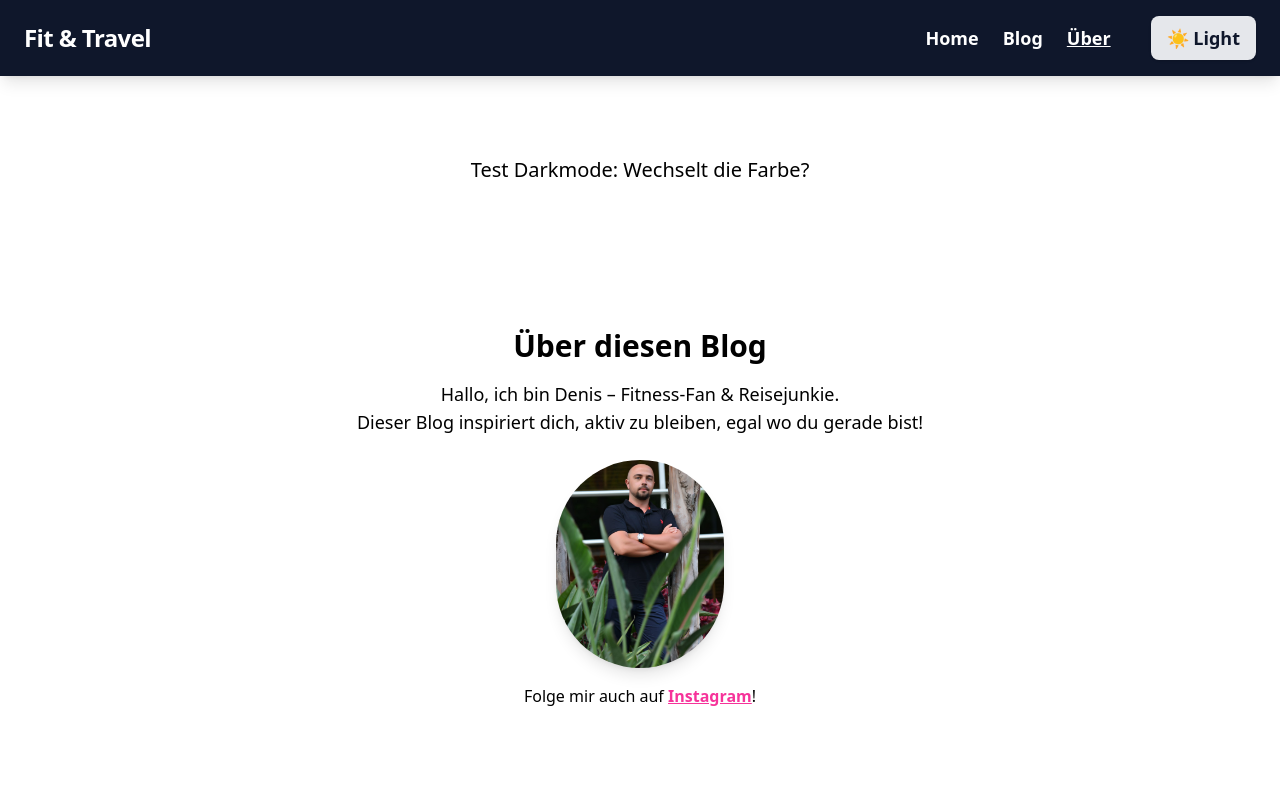
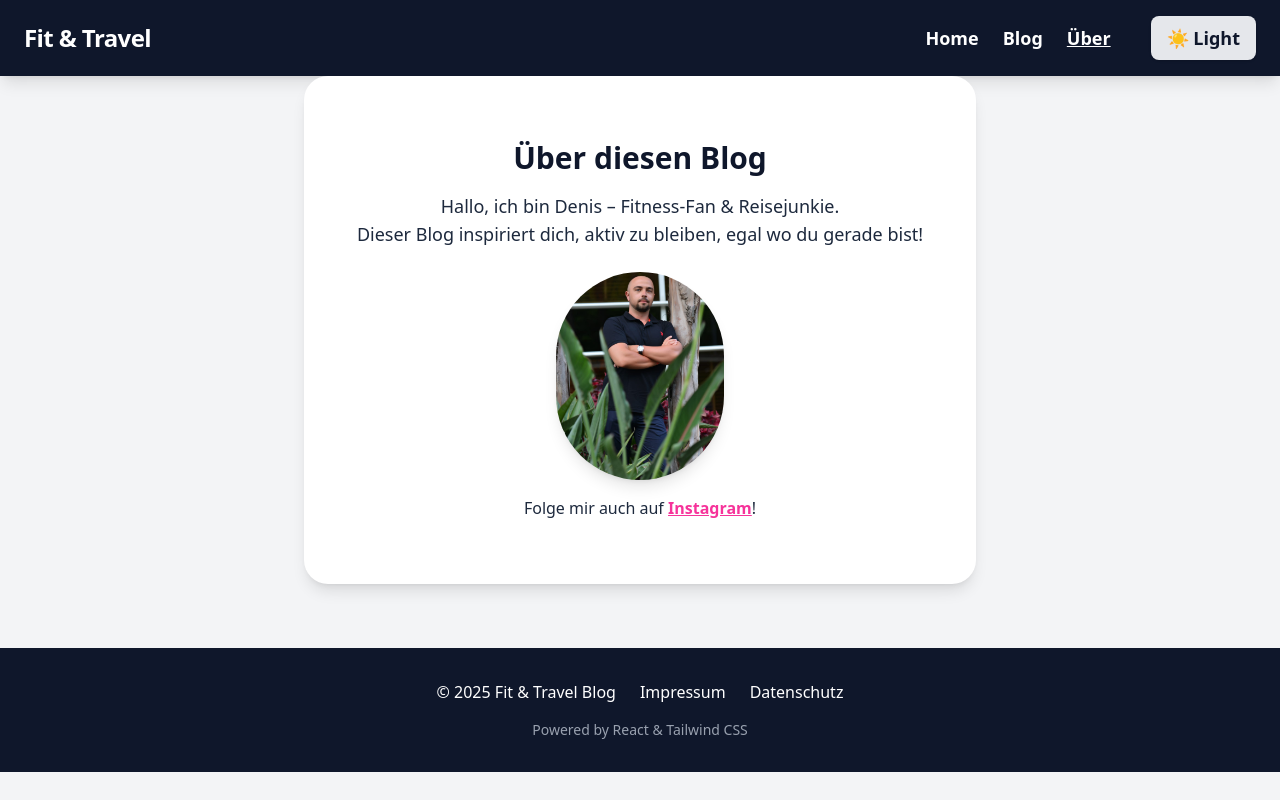
Before and after one commit to DenisMichalski/fitandtravel-blog, a React (Vite) app: page /fitandtravel-blog/about in a window 1280 px wide. Shown: the top 800 px of the page. Built offline with nearby package versions, Linux system fonts and the light colour scheme.

Commit message:
fehler im Darkmode verhalten noch nicht komplett behoben

```diff
--- a/src/App.jsx
+++ b/src/App.jsx
@@ -5,20 +5,22 @@ import BlogOverview from './components/BlogOverview';
 import BlogPost from './components/BlogPost';
 import About from './components/About';
 import Footer from './components/Footer';
-import TestDark from './TestDark';
+import Impressum from './components/Impressum';
+import Datenschutz from './components/Datenschutz';
 
 function App() {
   return (
     <Router basename='/fitandtravel-blog'>
+      <div className='bg-gray-100 dark:bg-slate-900 min-h-screen transition-colors'>
         <Header />
-      <TestDark />
+        <main>
           <Routes>
             <Route
               path='/'
               element={
                 <>
                   <Hero />
-              {/* Optional: Teaser von 3 Blogposts */}
+                  {/* Optional: Zeige die letzten 3 Blogposts als Teaser auf der Startseite */}
                   <BlogOverview limit={3} />
                 </>
               }
@@ -35,8 +37,18 @@ function App() {
               path='/blog/:id'
               element={<BlogPost />}
             />
+            <Route
+              path='/impressum'
+              element={<Impressum />}
+            />
+            <Route
+              path='/datenschutz'
+              element={<Datenschutz />}
+            />
           </Routes>
+        </main>
         <Footer />
+      </div>
     </Router>
   );
 }
--- a/src/TestDark.jsx
+++ /dev/null
@@ -1,7 +0,0 @@
-export default function TestDark() {
-  return (
-    <div className="bg-white dark:bg-black text-black dark:text-white p-10 m-10 rounded-xl text-xl text-center">
-      Test Darkmode: Wechselt die Farbe?
-    </div>
-  );
-}
--- a/src/components/About.jsx
+++ b/src/components/About.jsx
@@ -1,10 +1,13 @@
+// src/components/About.jsx
 import profilePic from '../assets/profil.jpg';
 
 function About() {
   return (
-    <section className='max-w-2xl mx-auto py-16 px-6 text-center'>
-      <h2 className='text-3xl font-bold mb-4'>Über diesen Blog</h2>
-      <p className='mb-6 text-lg'>
+    <section className='max-w-2xl mx-auto py-16 px-6 text-center bg-white dark:bg-slate-900 rounded-3xl shadow-lg'>
+      <h2 className='text-3xl font-bold mb-4 text-slate-900 dark:text-white'>
+        Über diesen Blog
+      </h2>
+      <p className='mb-6 text-lg text-slate-800 dark:text-gray-300'>
         Hallo, ich bin Denis – Fitness-Fan & Reisejunkie. <br />
         Dieser Blog inspiriert dich, aktiv zu bleiben, egal wo du gerade bist!
       </p>
@@ -13,13 +16,13 @@ function About() {
         alt='Profil'
         className='mx-auto rounded-full w-42 h-52 object-cover shadow-lg mb-4'
       />
-      <p>
+      <p className="text-slate-800 dark:text-gray-300">
         Folge mir auch auf{' '}
         <a
           href='https://www.instagram.com/fitandtravelblog/'
           target='_blank'
           rel='noopener noreferrer'
-          className='text-pink-500 font-bold underline hover:text-yellow-500'
+          className='text-pink-500 font-bold underline hover:text-yellow-400 transition'
         >
           Instagram
         </a>
--- a/src/index.css
+++ b/src/index.css
@@ -1,8 +1,4 @@
 /* index.css */
 
 @import "tailwindcss";
-
-
-/* @tailwind base;
-@tailwind components;
-@tailwind utilities; */
+@custom-variant dark (&:where(.dark, .dark *));
```
Lines whose indentation alone changed are shown as unchanged.
